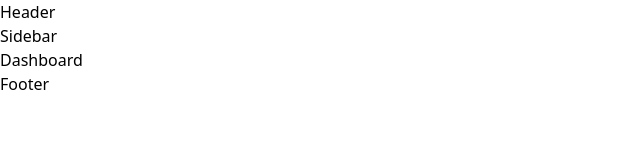
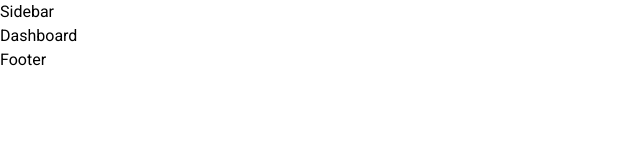
Before and after one commit to Min1870/Hotale_dashboard, a React (Vite) app: page / in a window 1280 px wide. Shown: the top 160 px of the page, without its empty margins (0-640 px from the left). Built offline with nearby package versions, Linux system fonts and the light colour scheme.

Commit message:
change font

```diff
--- a/src/App.jsx
+++ b/src/App.jsx
@@ -3,7 +3,7 @@
 
 const App = () => {
   return (
-    <div>
+    <div className=' font-roboto'>
       <Paths/>
     </div>
   )
--- a/src/Layout.jsx
+++ b/src/Layout.jsx
@@ -7,10 +7,12 @@
 const Layout = () => {
   return (
     <div>
-      <Header />
       <Sidebar />
-      <Outlet />
-      <Footer/>
+      <div>
+        <Header />
+        <Outlet />
+        <Footer />
+      </div>
     </div>
   );
 };
--- a/src/components/Header.jsx
+++ b/src/components/Header.jsx
@@ -2,7 +2,9 @@
 
 const Header = () => {
   return (
-    <div>Header</div>
+    <nav>
+
+    </nav>
   )
 }
 
--- a/src/index.css
+++ b/src/index.css
@@ -1,4 +1,4 @@
-@import url('https://fonts.googleapis.com/css2?family=Nunito+Sans:wght@200;300;400;500;600;700&family=Roboto:wght@300;400;500;700&display=swap');
+@import url('https://fonts.googleapis.com/css2?family=Nunito:wght@300;400;500;600;700&family=Roboto:wght@300;400;500;700&display=swap');
 
 @tailwind base;
 @tailwind components;
--- a/tailwind.config.js
+++ b/tailwind.config.js
@@ -6,7 +6,7 @@
   ],
   theme: {
     fontFamily: {
-      nunito : 'Nunito Sans',
+      nunito : 'Nunito',
       roboto : 'Roboto'
     },
     extend: {},
```
